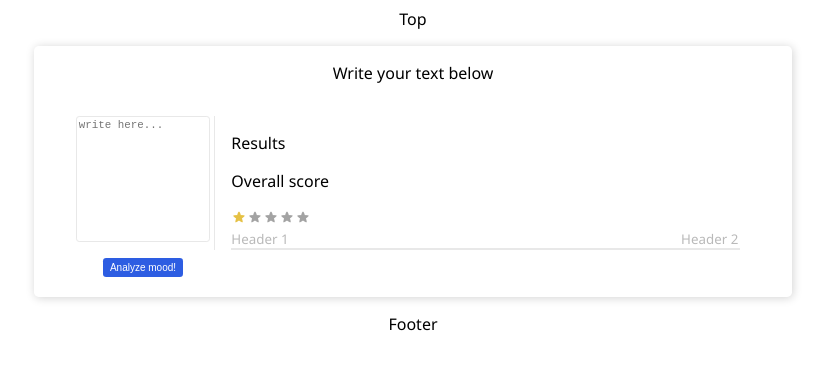
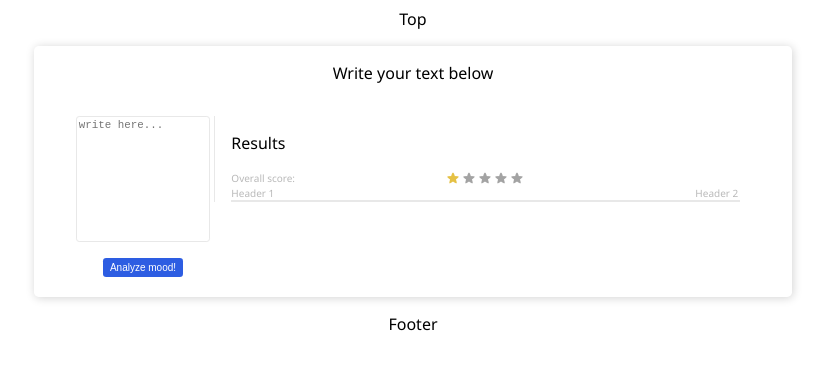
Before and after one commit to andrei-g-git/sentiment-analyzer, a React (Vite) app: page / in a window 1280 px wide. Shown: the top 370 px of the page, without its empty margins (227-1054 px from the left). Built offline with nearby package versions, Linux system fonts and the light colour scheme.

Commit message:
add header-graphic pair

```diff
--- /dev/null
+++ b/src/components/LegendWithGraphic.tsx
@@ -0,0 +1,20 @@
+import "../css/LegendWithGraphic.scss";
+
+function LegendWithGraphic(props: any) {
+    return (
+        <div className="legend-with-graphic">
+            <div className="graphic-heading">
+                {props.heading}
+            </div>
+            <div className="graphic-wrapper">
+                {
+                    props.children
+                }
+            </div>
+            <div className="dummy-item"/>
+
+        </div>
+    );
+}
+
+export default LegendWithGraphic;
--- a/src/components/Results.tsx
+++ b/src/components/Results.tsx
@@ -1,6 +1,7 @@
 import { connect } from 'react-redux'
 import StarScore from "./StarScore";
 import LegendWithBar from './LegendWithBar';
+import LegendWithGraphic from './LegendWithGraphic';
 import "../css/Results.scss";
 
 function Results(props: any) {
@@ -10,12 +11,16 @@ function Results(props: any) {
                 Results
             </p>
 
-            <div className="row-title-centered-graphic">
+            {/* <div className="row-title-centered-graphic">
                 <p className="graphic-title">
                     Overall score
                 </p>
                 <StarScore stars={Math.floor(props.score)} />
-            </div>
+            </div> */}
+
+            <LegendWithGraphic heading="Overall score:" >
+                <StarScore stars={Math.floor(props.score)} />
+            </LegendWithGraphic>
 
             <LegendWithBar headings={["Header 1", "Header 2"]} />
 
--- a/src/components/StarScore.tsx
+++ b/src/components/StarScore.tsx
@@ -7,7 +7,7 @@ function StarScore(props: any) {
     //console.log("star classes:   \n ------------- \n", JSON.stringify(getStarClasses(props.stars)))
 
     return (
-        <div>
+        <>
             {
                 getStars(props.stars).map((item) =>
                     <img className={item.class}
@@ -17,7 +17,7 @@ function StarScore(props: any) {
                     </img>
                 )
             }
-        </div>
+        </>
     );
 }
 
--- a/src/css/LegendWithBar.scss
+++ b/src/css/LegendWithBar.scss
@@ -8,7 +8,7 @@
         justify-content: space-between;
 
         .legend-heading{
-            font-size: smaller;
+            font-size: $standard-heading-font-size;
             color: $light-text;
 
             &:only-child{
--- /dev/null
+++ b/src/css/LegendWithGraphic.scss
@@ -0,0 +1,29 @@
+@import "./Variables.scss";
+
+.legend-with-graphic{
+    width: 100%;
+    //display: flex;
+    //justify-content: space-between;
+    display: grid;
+    grid-template-columns: 1fr auto 1fr;
+    //align-items: center;
+
+    .graphic-heading{
+        display: flex;
+        align-items: center;
+        //align-self: flex-start;
+        font-size: $standard-heading-font-size;
+        color: $light-text;
+        //width: 30%;
+    }
+
+    .graphic-wrapper{
+        display: flex;
+        align-items: center;
+    }
+
+    .dummy-item{
+        //width: 30%;
+        //opacity: 0;
+    }
+}
--- a/src/css/Variables.scss
+++ b/src/css/Variables.scss
@@ -6,6 +6,7 @@ $light-cta-text: white;
 $hover-opacity: 0.8;
 
 $standard-font-family: "Segoe UI";
+$standard-heading-font-size: x-small;
 
 //breakpoints
 $breakpoints: (
```
